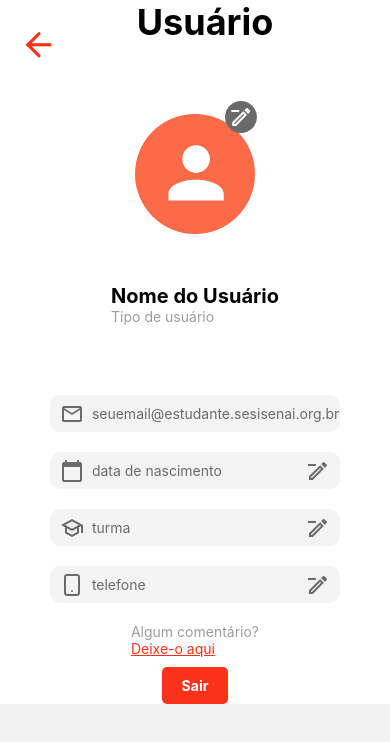
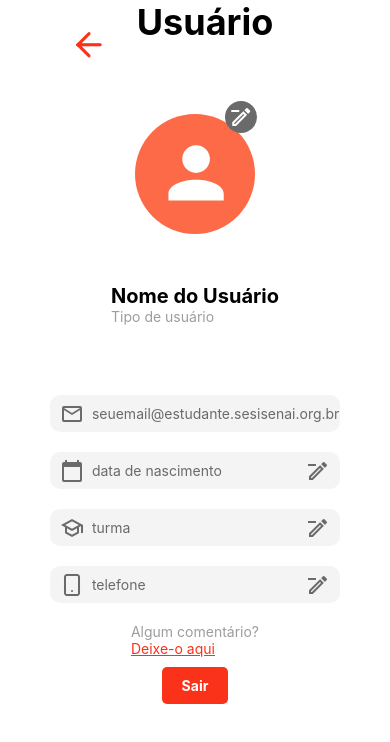
Before and after one commit to Senai-SC-CTAI/SA_2023_3B_CantinaGo, a React Native app in the folder app/: screen /User in a window 390 px wide. Shown: the top 742 px of the page. Built offline with nearby package versions, Linux system fonts and the light colour scheme.

Commit message:
ajustes design tela user/feedback

```diff
--- a/app/src/screens/SignIn/index.tsx
+++ b/app/src/screens/SignIn/index.tsx
@@ -1,11 +1,7 @@
 import React from "react";
 import { View, Text, TextInput, TouchableOpacity, Image } from "react-native";
 import { useNavigation } from "@react-navigation/native";
-import {
-  MaterialIcons,
-  MaterialCommunityIcons,
-  Feather,
-} from "@expo/vector-icons";
+import { MaterialCommunityIcons } from "@expo/vector-icons";
 
 import styles from "./styles";
 
--- a/app/src/screens/User/index.tsx
+++ b/app/src/screens/User/index.tsx
@@ -7,6 +7,7 @@ import { useNavigation } from '@react-navigation/native'
 import { Feedback } from '../Feedback';
 
 import styles from './styles';
+import { useStyledSystemPropsResolver } from 'native-base';
 
 export function User() {
 
@@ -20,7 +21,7 @@ export function User() {
   }
 
   return (
-    <View>
+    <View style={styles.container}>
       {showUser && (
         <View style={styles.user}>
 
--- a/app/src/screens/User/styles.tsx
+++ b/app/src/screens/User/styles.tsx
@@ -1,5 +1,12 @@
 import { StyleSheet } from "react-native"
 const styles = StyleSheet.create({
+  container: {
+    flex: 1,
+    display: 'flex',
+    alignItems: 'center',
+    backgroundColor: '#FFFFFF'
+
+  },
   user: {
     flex: 1,
     display: 'flex',
```
